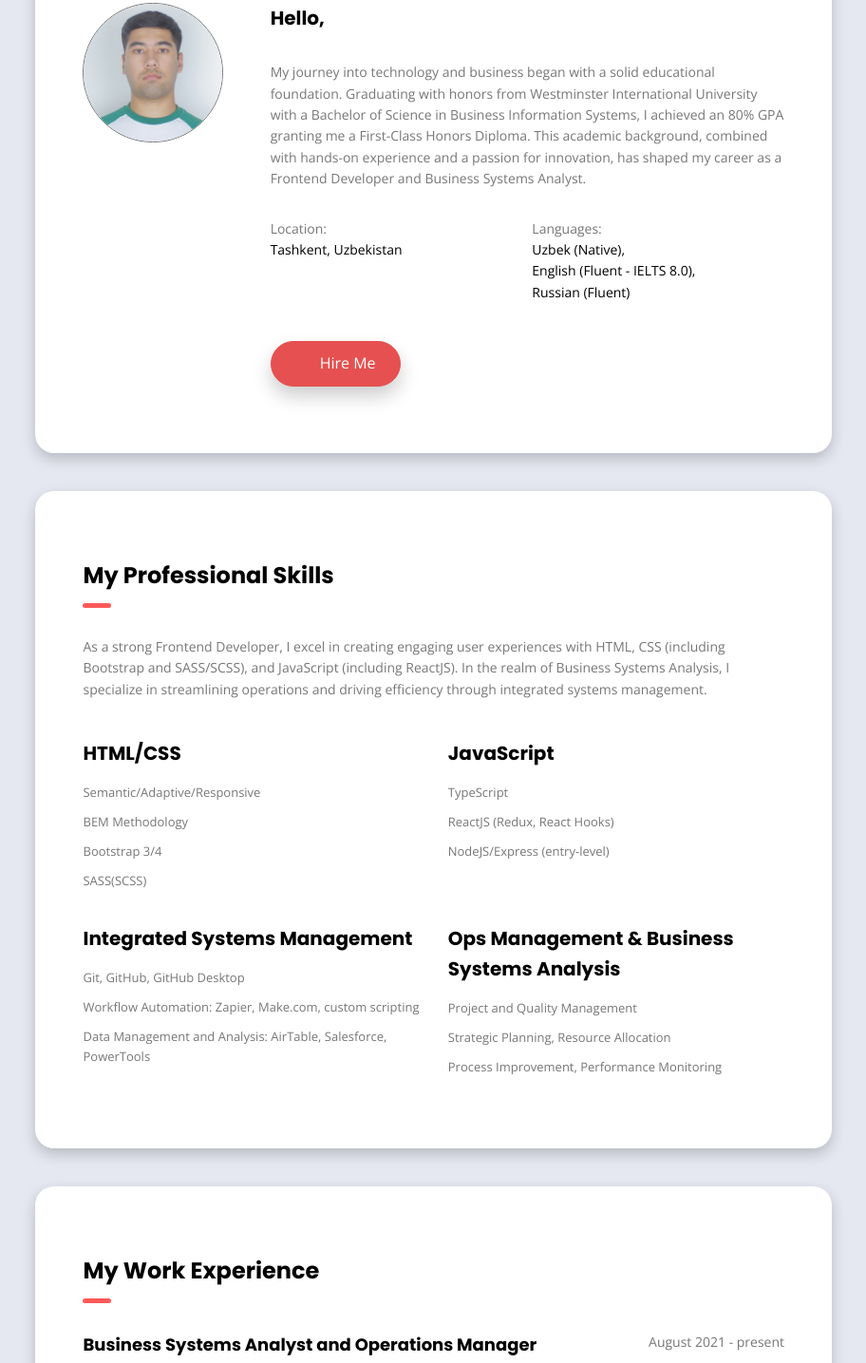
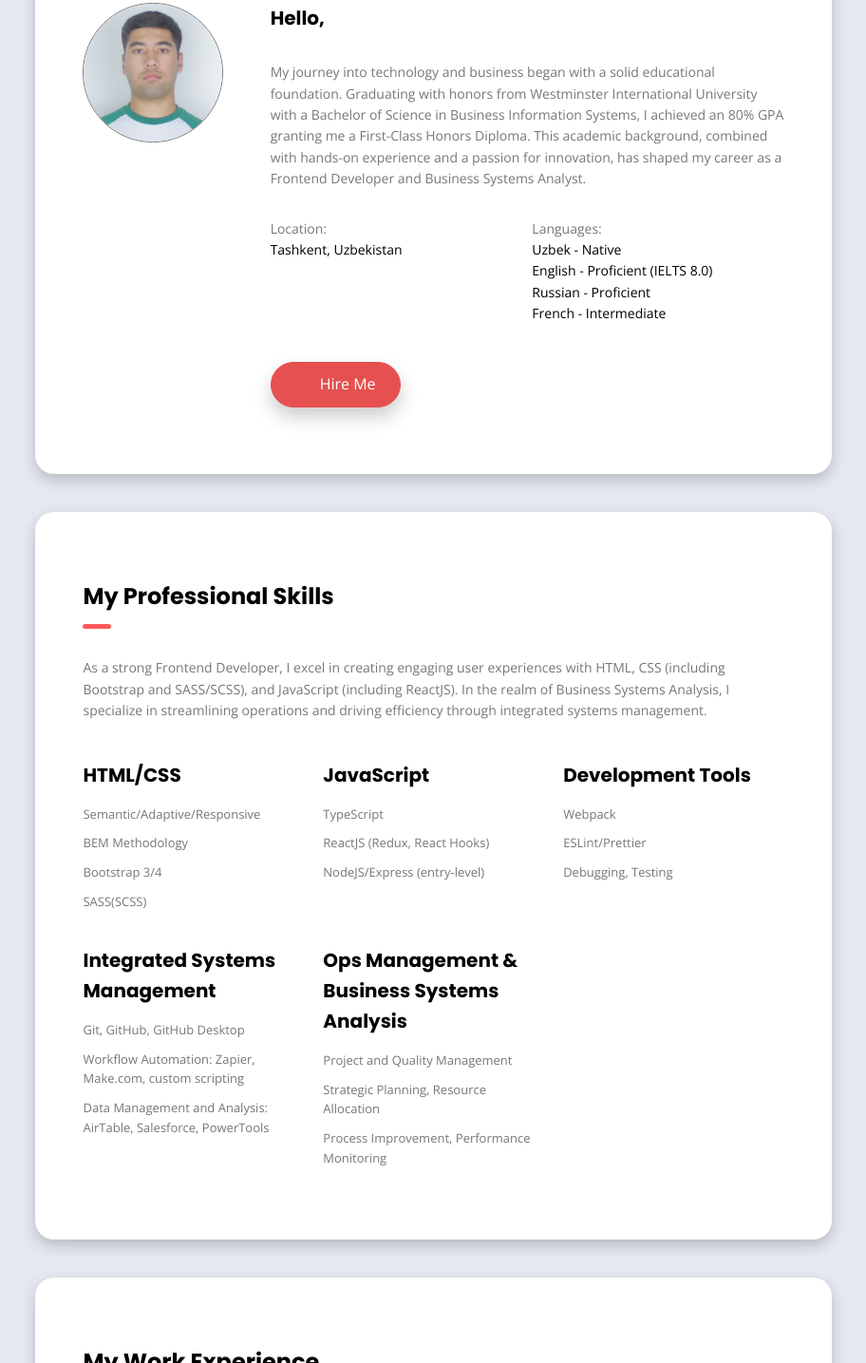
Before and after one commit to khassanboi/portfolio, a plain HTML site: page index.html in a window 1280 px wide. Shown: the part 763-2198 px from the top of the page at 95% size, without its empty margins (336-1248 px from the left). Drawn offline with nearby package versions, Linux system fonts and the light colour scheme.

Commit message:
Update: Add French

```diff
--- a/index.html
+++ b/index.html
@@ -200,10 +200,10 @@
         </p>
         <p class="about__detail">
           Languages:
-          <span class="about__detail--answer"
-            ><br />Uzbek (Native), <br />
-            English (Fluent - IELTS 8.0), <br />Russian (Fluent)</span
-          >
+          <span class="about__detail--answer">
+            <br />Uzbek - Native <br />English - Proficient (IELTS 8.0)
+            <br />Russian - Proficient <br />French - Intermediate
+          </span>
         </p>
         <div class="about__buttons">
           <a
@@ -244,6 +244,14 @@
             <li class="skills__card-list-item">TypeScript</li>
             <li class="skills__card-list-item">ReactJS (Redux, React Hooks)</li>
             <li class="skills__card-list-item">NodeJS/Express (entry-level)</li>
+          </ul>
+        </div>
+        <div class="skills__card">
+          <h3 class="skills__card-title h3">Development Tools</h3>
+          <ul class="skills__card-list">
+            <li class="skills__card-list-item">Webpack</li>
+            <li class="skills__card-list-item">ESLint/Prettier</li>
+            <li class="skills__card-list-item">Debugging, Testing</li>
           </ul>
         </div>
         <div class="skills__card">
--- a/sass/_navigation.scss
+++ b/sass/_navigation.scss
@@ -83,7 +83,7 @@
       display: block;
       position: absolute;
       top: 2rem;
-      right: 0;
+      right: 2rem;
       width: 3rem;
       height: 3rem;
       font-size: 1.5rem;
--- a/sass/_sections.scss
+++ b/sass/_sections.scss
@@ -85,9 +85,8 @@
 
   &__content {
     display: grid;
-    grid-template-columns: repeat(2, 1fr);
-    grid-column-gap: 3rem;
-    grid-row-gap: 2rem;
+    grid-template-columns: repeat(3, 1fr);
+    grid-gap: 2rem;
 
     @media only screen and (max-width: $bp-xxs) {
       grid-template-columns: repeat(1, 1fr);
@@ -99,8 +98,6 @@
     flex-direction: column;
 
     @media only screen and (max-width: $bp-xxs) {
-      padding: 2rem 0;
-
       &:last-child {
         grid-column: 1 / -1;
       }
```
Also changed, not shown: css/main.css, 1 other file.
